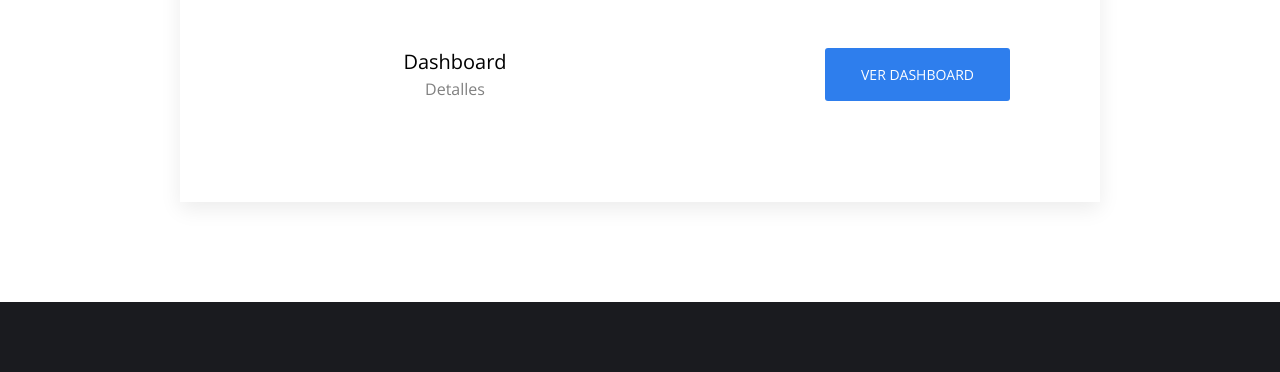
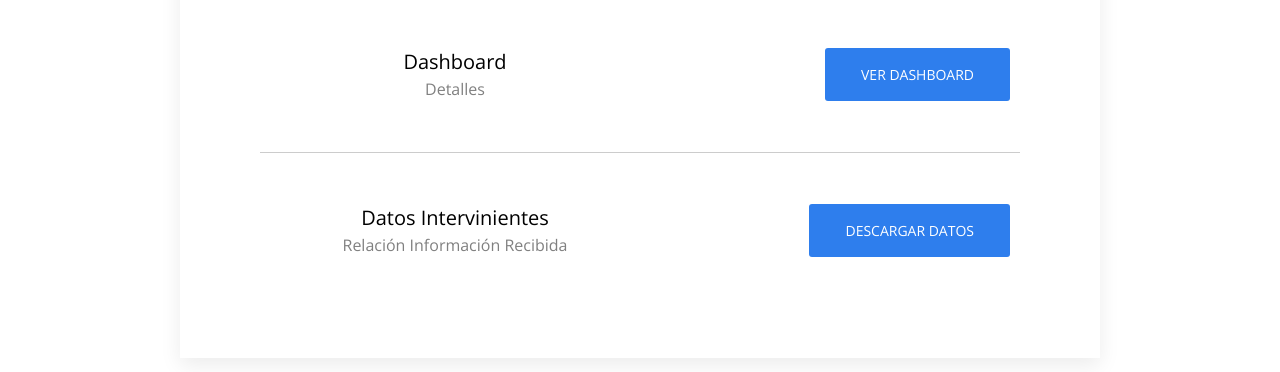
Before and after one commit to curso20251/exposicion1, a website: page career.html in a window 1280 px wide. Shown: the part 3083-3455 px from the top of the page. Drawn offline with nearby package versions, Linux system fonts and the light colour scheme.

Commit message:
adiciona excel datos

```diff
--- a/career.html
+++ b/career.html
@@ -491,6 +491,7 @@ A continuación, se presenta un cuestionario dividido en tres bloques temáticos
 </div>
 						</div>
 					</div>
+
 					<div class="job">
 						<div class="content">
 							<!-- Job Title -->
@@ -504,7 +505,23 @@ A continuación, se presenta un cuestionario dividido en tres bloques temáticos
 
 						</div>
 
+
+
 					</div>
+
+					<div class="job">
+						<div class="content">
+							<!-- Job Title -->
+							<h3>Datos Intervinientes</h3>
+							<!-- Location -->
+							<p>Relación Información Recibida</p>
+						</div>
+						<!-- Action Button -->
+						<div class="apply-button">
+							<a href="datostaller.xlsx" class="btn btn-main-sm" target="_blank" rel="noopener noreferrer">Descargar datos</a>
+
+						</div>
+
 				</div>
 			</div>
 		</div>
```
Also changed, not shown: 1 other file.
